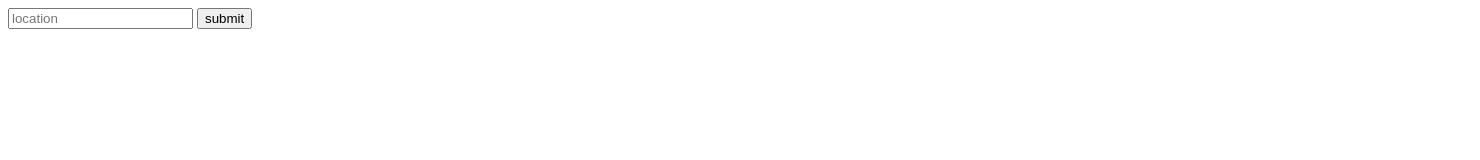
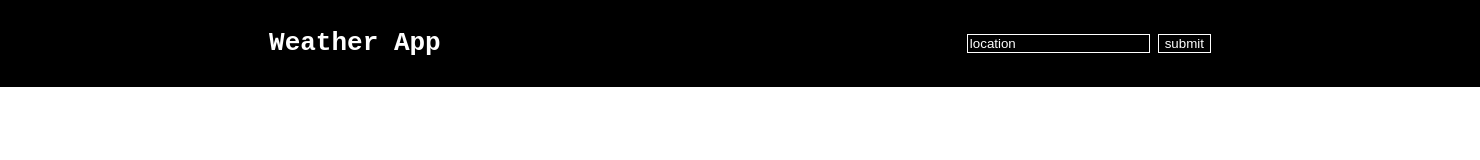
Before and after one commit to utcjcao/odin-weather-app, a website built with webpack: page src/template.html in a window 1280 px wide. Shown: the whole page, 1480 px wide, since content can reach past the window. Built offline with nearby package versions, Linux system fonts and the light colour scheme.

Commit message:
finished weather app

```diff
--- a/src/index.js
+++ b/src/index.js
@@ -6,7 +6,7 @@ async function fetchWeatherData(location) {
     const response = await fetch(
       "https://weather.visualcrossing.com/VisualCrossingWebServices/rest/services/timeline/" +
         location +
-        "?key=VGWSEMM6QDU6P6M7RFPQQWCDZ",
+        "?key=VGWSEMM6QDU6P6M7RFPQQWCDZ", // this is my api key but its free so its fine
       {
         mode: "cors",
       }
@@ -42,7 +42,14 @@ function parseWeatherData(data) {
 }
 
 async function userQuery(location) {
-  let data = await fetchWeatherData(location);
+  let data = null;
+  if (location == "") {
+    data = {
+      days: [],
+    };
+  } else {
+    data = await fetchWeatherData(location);
+  }
   return parseWeatherData(data);
 }
 
--- a/src/template.css
+++ b/src/template.css
@@ -1,14 +1,41 @@
 body {
+    font-family: monospace;
     height: 100vh;
+    gap: 10px;
+    display: grid;
+    grid-template-rows: 1fr 10fr;
+    padding: 0;
+    margin: 0;
+}
+
+.header {
+    border: 1px solid black;
+    display: flex;
+    padding: 10px;
+    gap: 10px;
+    align-items: center;
+    justify-content: space-around;
+    background-color: black;
+    color: white;
+}
+
+.header button, .header input {
+    border: 1px solid white;
+    background-color: black;
+    color: white;
+}
+
+.header input::placeholder {
+    color: white;
 }
 
 #days-container {
     display: grid;
-    grid-auto-flow: column;
     gap: 10px;
-    /* grid-template-columns: repeat(auto-fill, 200px); */
-    grid-template-columns: repeat(auto-fill, 200px);
-    /* grid-template-rows: repeat(auto-fill, 200px); */
+    grid-template-rows: repeat(auto-fill, 200px);
+    grid-template-columns: repeat(7, minmax(200px, 1fr));
+    padding: 10px;
+
 }
 
 .day-card {
@@ -16,7 +43,5 @@ body {
     display: grid;
     grid-auto-flow: row;
     gap: 10px;
-    /* height: 200px; */
-    /* width: 200px; */
     padding: 10px;
 }
--- a/src/template.html
+++ b/src/template.html
@@ -6,8 +6,13 @@
     <title>weather app</title>
 </head>
 <body>
-    <input type="text" id="location" placeholder="location">
-    <button id="submit">submit</button>
+    <div class="header">
+        <h1>Weather App</h1>
+        <div>
+            <input type="text" id="location" placeholder="location">
+            <button id="submit">submit</button>
+        </div>
+    </div>
     <div id="days-container"></div>
 </body>
 </html>
```
